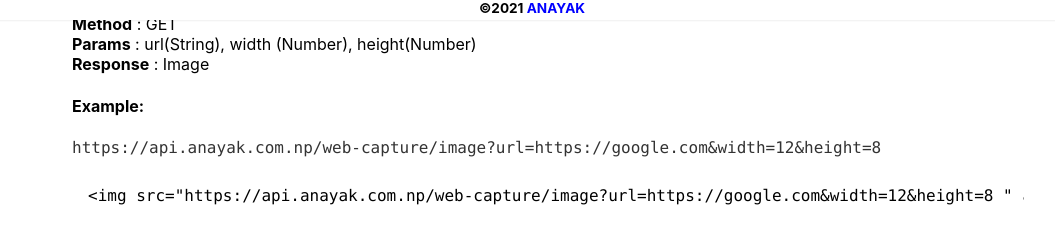
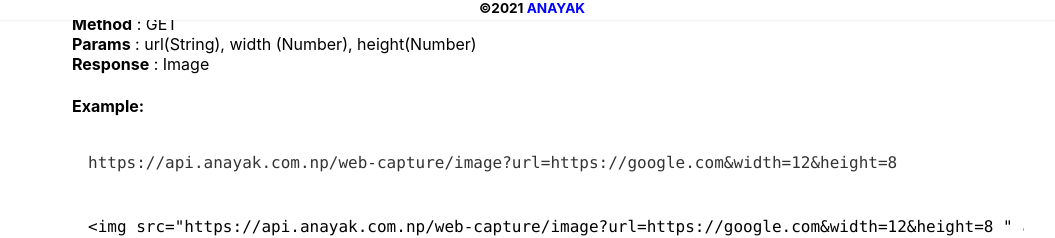
Before and after one commit to abdheshnayak/web-capture-react, a React (Create React App) app: page /api in a window 1280 px wide. Shown: the part 780-1018 px from the top of the page, without its empty margins (112-1167 px from the left). Built offline with nearby package versions, Linux system fonts and the light colour scheme; some icons are missing.

Commit message:
:memo: doc updated

```diff
--- a/src/components/APIDoc.js
+++ b/src/components/APIDoc.js
@@ -69,6 +69,7 @@ function APIDoc() {
                 <b>Response</b> : <span>Image</span>
               </p>
               <h4>Example:</h4>
+              <pre style={{ overflowX: "scroll", padding: "1rem" }}>
                 <a
                   href="https://api.anayak.com.np/web-capture/image?url=https://google.com&width=12&height=8"
                   style={{ textDecoration: "none", color: "#333" }}
@@ -77,6 +78,7 @@ function APIDoc() {
                     https://api.anayak.com.np/web-capture/image?url=https://google.com&width=12&height=8
                   </code>
                 </a>
+              </pre>
               <pre style={{ overflowX: "scroll", padding: "1rem" }}>
                 <code>
                   &lt;img
```
Lines whose indentation alone changed are shown as unchanged.
